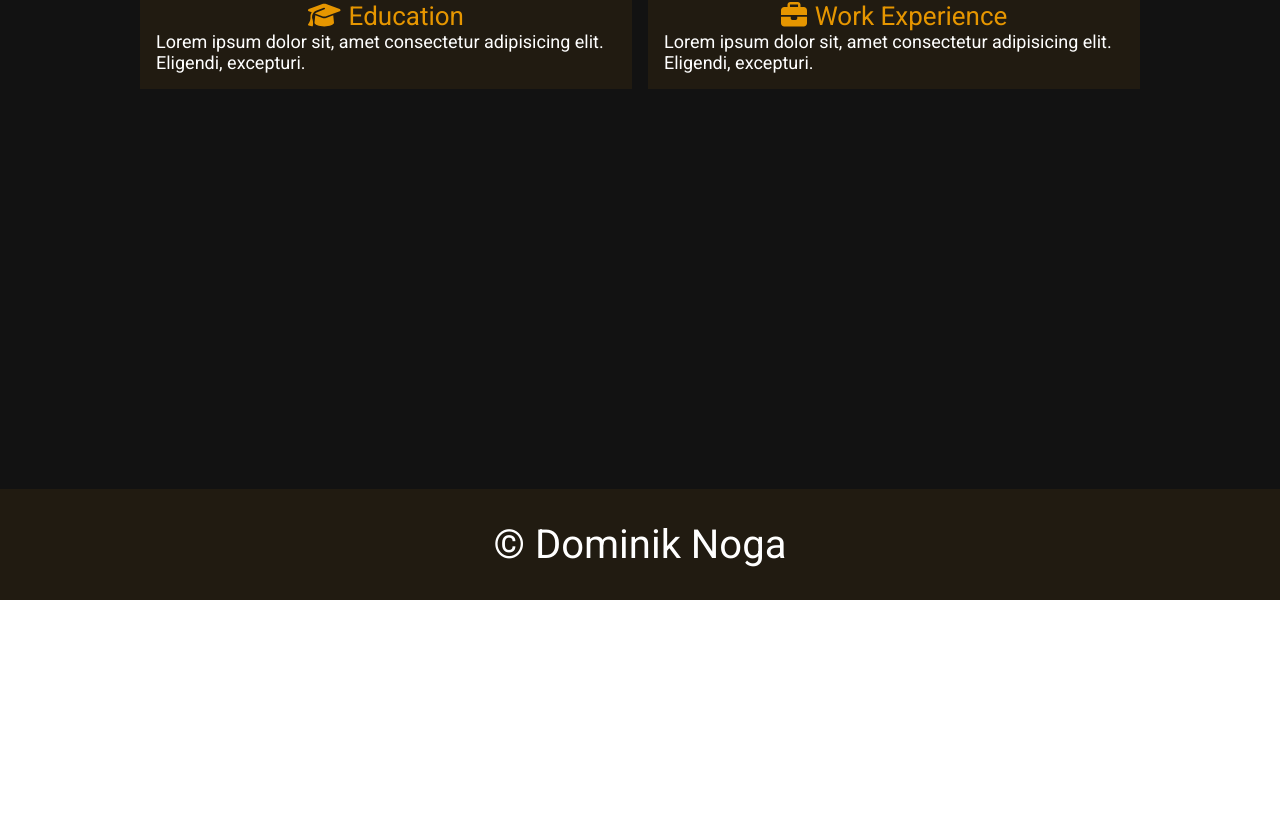
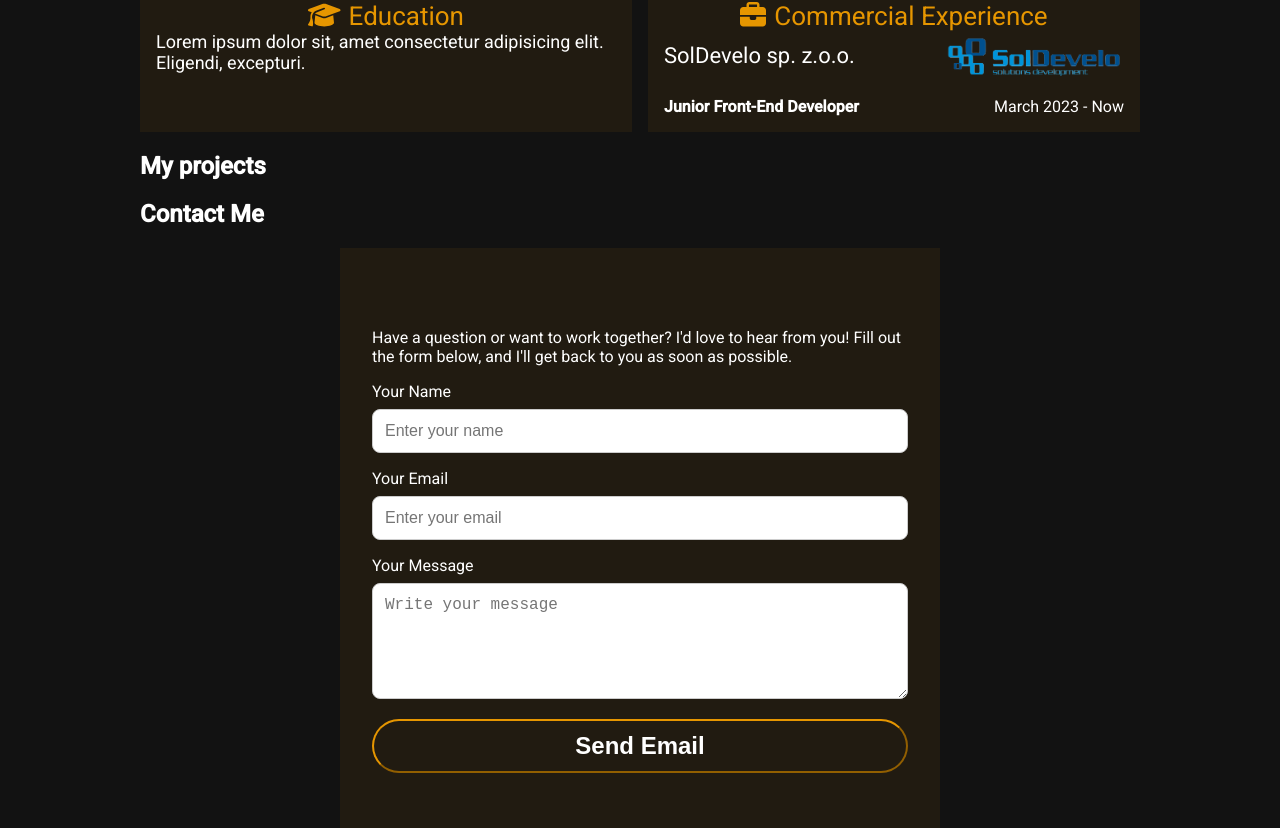
Before and after one commit to DominikNoga/portfolio, an Angular app: page / in a window 1280 px wide. Shown: the part 672-1500 px from the top of the page. Before the commit the page ends 1272 px from the top, so only its background shows below. Built offline with nearby package versions, Linux system fonts and the light colour scheme.

Commit message:
mail setup

```diff
--- a/package.json
+++ b/package.json
@@ -25,6 +25,7 @@
     "@fortawesome/free-brands-svg-icons": "^6.7.2",
     "@fortawesome/free-regular-svg-icons": "^6.7.2",
     "@fortawesome/free-solid-svg-icons": "^6.7.2",
+    "emailjs-com": "^3.2.0",
     "rxjs": "~7.8.0",
     "tslib": "^2.3.0",
     "zone.js": "~0.15.0"
--- a/src/app/pages/home/home-page/home-page.component.html
+++ b/src/app/pages/home/home-page/home-page.component.html
@@ -1,4 +1,6 @@
 <main>
     <app-header></app-header>
     <app-about></app-about>
+    <app-projects></app-projects>
+    <app-contact></app-contact>
 </main>
--- a/src/app/pages/home/home-page/home-page.component.ts
+++ b/src/app/pages/home/home-page/home-page.component.ts
@@ -1,11 +1,13 @@
 import { Component } from '@angular/core';
 import { AboutComponent } from '../sections/about/about.component';
 import { HeaderComponent } from "../../../ui/header/header.component";
+import { ProjectsComponent } from '../sections/projects/projects.component';
+import { ContactComponent } from "../sections/contact/contact.component";
 
 @Component({
   selector: 'app-home-page',
   standalone: true,
-  imports: [AboutComponent, HeaderComponent],
+  imports: [AboutComponent, HeaderComponent, ProjectsComponent, ContactComponent],
   templateUrl: './home-page.component.html',
   styleUrl: './home-page.component.scss'
 })
--- a/src/app/pages/home/sections/about/about.component.html
+++ b/src/app/pages/home/sections/about/about.component.html
@@ -3,11 +3,9 @@
     <div id="about-content">
         <section class="about-tile bio-tile">
             <span class="tile-title">
-                <fa-icon [icon]="icons.bio" /> <span>Bio</span>
+                <fa-icon [icon]="icons.skills" /> <span>My skills</span>
             </span>
-            <div class="tile-content">
 
-            </div>
         </section>
         <section class="about-tile">
             <span class="tile-title">
@@ -19,10 +17,19 @@
         </section>
         <section class="about-tile exp-tile">
             <span class="tile-title">
-                <fa-icon [icon]="icons.exp" /> <span>Work Experience</span>
+                <fa-icon [icon]="icons.exp" /> <span>Commercial Experience</span>
             </span>
             <div class="tile-content">
-                Lorem ipsum dolor sit, amet consectetur adipisicing elit. Eligendi, excepturi.
+                <div class="flex-space-wrapper">
+                    <span class="company-name">
+                        SolDevelo sp. z.o.o.
+                    </span>
+                    <img src="soldevelo-logo.png" class="company-logo" alt="">
+                </div>
+                <div class="flex-space-wrapper position-and-time">
+                    <span><strong>Junior Front-End Developer</strong></span>
+                    <span>March 2023 - Now</span>
+                </div>
             </div>
         </section>
     </div>
--- a/src/app/pages/home/sections/about/about.component.scss
+++ b/src/app/pages/home/sections/about/about.component.scss
@@ -20,11 +20,38 @@
                 gap: .5rem;
                 color: $primary-color;
             }
+            .tile-content {
+                width: 100%;
+            }
+        }
+
+        .exp-tile {
+            width: 100%;
+            .tile-content {
+                display: flex;
+                flex-direction: column;
+                gap: 1rem;
+            }
+            .company-logo {
+                height: 50px;
+            }
+
+            .company-name {
+                font-size: 22px;
+            }
+        }
+
+        .flex-space-wrapper {
+            display: flex;
+            flex-direction: row;
+            align-items: center;
+            justify-content: space-between;
+            font-size: 16px;
+            width: 100%;
         }
 
         .bio-tile {
             grid-column: 1/-1;
         }
     }
-    margin-bottom: 50vh;
 }
--- a/src/app/pages/home/sections/about/about.component.ts
+++ b/src/app/pages/home/sections/about/about.component.ts
@@ -1,19 +1,18 @@
 import { Component } from '@angular/core';
 import { FontAwesomeModule } from '@fortawesome/angular-fontawesome';
-import { faGraduationCap as educationIcon, faUser as bioIcon, faBriefcase as expIcon } from '@fortawesome/free-solid-svg-icons'
-import { WrapperComponent } from '../../../../ui/wrapper/wrapper.component';
+import { faGraduationCap as educationIcon, faBriefcase as expIcon, faToolbox as skillsIcon } from '@fortawesome/free-solid-svg-icons'
 
 @Component({
   selector: 'app-about',
   standalone: true,
-  imports: [WrapperComponent, FontAwesomeModule],
+  imports: [FontAwesomeModule],
   templateUrl: './about.component.html',
   styleUrl: './about.component.scss'
 })
 export class AboutComponent {
   icons = {
     education: educationIcon,
-    bio: bioIcon,
-    exp: expIcon
+    exp: expIcon,
+    skills: skillsIcon
   }
 }
--- /dev/null
+++ b/src/app/pages/home/sections/contact/contact.component.html
@@ -0,0 +1,39 @@
+<section id="contact">
+    <h1>Contact Me</h1>
+    <div class="contact-content">
+        <p>
+            Have a question or want to work together? I'd love to hear from you! Fill out the form below, and I'll get back to you as soon as possible.
+          </p>
+
+          <form [formGroup]="contactForm" (ngSubmit)="onSubmit()">
+            <div>
+              <label for="name">Your Name</label>
+              <input
+                type="text"
+                id="name"
+                formControlName="name"
+                placeholder="Enter your name"
+              />
+            </div>
+            <div>
+              <label for="email">Your Email</label>
+              <input
+                type="email"
+                id="email"
+                formControlName="email"
+                placeholder="Enter your email"
+              />
+            </div>
+            <div>
+              <label for="message">Your Message</label>
+              <textarea
+                id="message"
+                formControlName="message"
+                placeholder="Write your message"
+                rows="5"
+              ></textarea>
+            </div>
+            <button type="submit" [disabled]="contactForm.invalid">Send Email</button>
+          </form>
+    </div>
+</section>
--- /dev/null
+++ b/src/app/pages/home/sections/contact/contact.component.scss
@@ -0,0 +1,45 @@
+@import '../../../../../styles/app-mixins';
+@import '../../../../../styles/app-variables';
+
+.contact-content {
+    background-color: $container-dark-color;
+    padding: 4rem 2rem;
+    max-width: 600px;
+    margin: 0 auto;
+
+    form {
+        text-align: left;
+        display: flex;
+        flex-direction: column;
+        gap: 1rem;
+    }
+
+    label {
+        margin-bottom: 0.5rem;
+        display: block;
+    }
+
+    input,
+    textarea {
+        width: 100%;
+        border: 1px solid #ccc;
+        border-radius: 8px;
+        padding: 0.75rem;
+        font-size: 1rem;
+    }
+
+    button {
+        cursor: pointer;
+        border-color: $primary-color;
+        background-color: transparent;
+        color: white;
+        font-weight: bold;
+        padding: .7rem 1rem;
+        width: 100%;
+        border-radius: 2rem;
+        font-size: 1.5em;
+        transition: background-color 0.3s;
+    }
+
+    margin-bottom: 3rem;
+}
--- /dev/null
+++ b/src/app/pages/home/sections/contact/contact.component.ts
@@ -0,0 +1,50 @@
+import { Component } from '@angular/core';
+import { FormBuilder, FormGroup, Validators, FormsModule, ReactiveFormsModule } from '@angular/forms';
+import emailjs from 'emailjs-com';
+
+@Component({
+  selector: 'app-contact',
+  standalone: true,
+  imports: [ReactiveFormsModule],
+  templateUrl: './contact.component.html',
+  styleUrl: './contact.component.scss'
+})
+export class ContactComponent {
+  contactForm: FormGroup;
+
+  constructor(private fb: FormBuilder) {
+    this.contactForm = this.fb.group({
+      name: ['', [Validators.required, Validators.minLength(2)]],
+      email: ['', [Validators.required, Validators.email]],
+      message: ['', [Validators.required, Validators.minLength(10)]]
+    });
+  }
+
+  onSubmit() {
+    if (this.contactForm.valid) {
+      const { name, email, message } = this.contactForm.value;
+
+      emailjs
+        .send(
+          'portfolio_service', // Replace with your EmailJS service ID
+          'Portfolio_Mail_Service', // Replace with your EmailJS template ID
+          {
+            from_name: name,
+            reply_to: email,
+            message: message
+          },
+          'YOUR_PUBLIC_KEY' // Replace with your EmailJS public key
+        )
+        .then(
+          (response) => {
+            alert('Your message has been sent successfully!');
+            this.contactForm.reset();
+          },
+          (error) => {
+            alert('Oops! Something went wrong. Please try again later.');
+            console.error('EmailJS error:', error);
+          }
+        );
+    }
+  }
+}
--- a/src/app/pages/home/sections/projects/projects.component.html
+++ b/src/app/pages/home/sections/projects/projects.component.html
@@ -1,3 +1,4 @@
 <section id="projects">
     <h1>My projects</h1>
+
 </section>
--- a/src/styles/_app-variables.scss
+++ b/src/styles/_app-variables.scss
@@ -7,6 +7,7 @@ $bg-grid-start: #111111;
 $bg-grid-end: #4c4c4c;
 // $bg-dark-color: rgb(25, 25, 34);
 // $bg-dark-color: rgb(11, 11, 12);
+// $bg-dark-color: #121212;
 $bg-dark-color: #121212;
 $container-dark-color: #211b11; // #1a1919; //rgb(11, 11, 12);
 $primary-color: rgb(230, 150, 0);
```
Also changed, not shown: public/soldevelo-logo.png (added), 1 other file (tests, documents, lock files or other folders).
